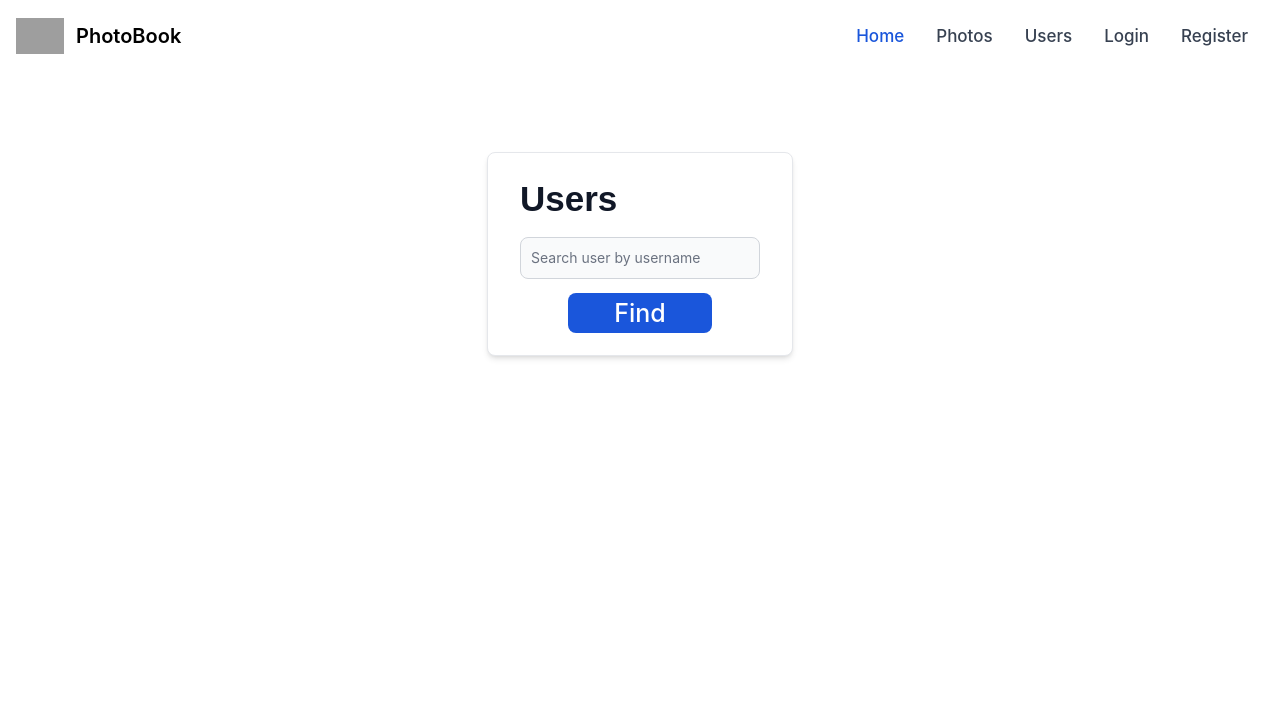
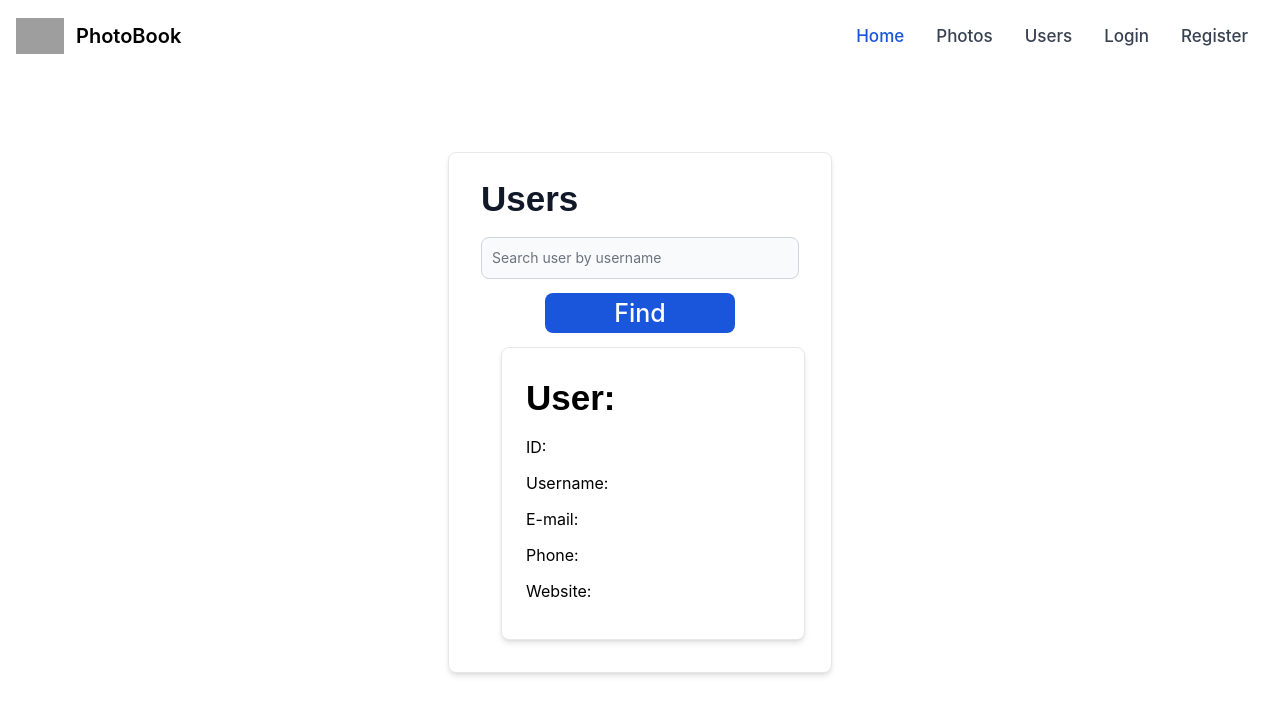
Before and after one commit to Biker5522/Photobook-React, a Next.js app in the folder frontend/: page /users in a window 1280 px wide. Shown: the top 714 px of the page. Built offline with nearby package versions, Linux system fonts and the light colour scheme; grey boxes are pictures that could not be loaded.

Commit message:
Display searched user

```diff
--- a/frontend/pages/api/CallAPI.ts
+++ b/frontend/pages/api/CallAPI.ts
@@ -8,6 +8,7 @@ export async function getUserByUsername (username: any)
             (u: any) => u.username == username.current?.value
           );
           console.log(user);
+          return user;
         } catch (err) {
           console.log(err);
         }
--- a/frontend/pages/users.tsx
+++ b/frontend/pages/users.tsx
@@ -1,10 +1,15 @@
-import {useRef} from 'react';
+import { useRef, useState } from 'react';
 import { getUserByUsername } from './api/CallAPI';
 
 
 export default function Users() {
 
     const username = useRef<any>(null);
+    const [user, setUser] = useState<any>()
+
+    async function getUser() {
+      setUser(await getUserByUsername(username));
+    }
 
     return (
       <div className="max-w-2xl mx-auto loginPage">
@@ -26,12 +31,32 @@ export default function Users() {
             <div className="flex items-center justify-center h-5 ">
               <button
                 type="submit"
-                onClick={getUserByUsername.bind(null, username)}
+                onClick={getUser}
                 className="w-3/5 text-white bg-blue-700 hover:bg-blue-800 focus:ring-4 focus:ring-blue-300 font-medium rounded-lg text-sm px-5 py-2.5 text-center dark:bg-blue-600 dark:hover:bg-blue-700 dark:focus:ring-blue-800"
               >
                 Find
               </button>
             </div>
+                {user != null &&
+                  <div className="post p-6  bg-white rounded-lg border border-gray-200 shadow-md dark:bg-gray-800 dark:border-gray-700">
+                    <h2>User: {user.name}</h2>
+                    <p className="mb-3">ID: {user.id}</p>
+                    <p className="mb-3">Username: {user.username}</p>
+                    <p className="mb-3">E-mail: {user.email}</p>
+                    <p className="mb-3">Phone: {user.phone}</p>
+                    <p className="mb-3">Website: <a href={'https://' + user.website}>{user.website}</a></p>
+                  </div>
+                }
+                {user == null &&
+                  <div className="post p-6  bg-white rounded-lg border border-gray-200 shadow-md dark:bg-gray-800 dark:border-gray-700">
+                    <h2>User: </h2>
+                    <p className="mb-3">ID: </p>
+                    <p className="mb-3">Username: </p>
+                    <p className="mb-3">E-mail: </p>
+                    <p className="mb-3">Phone: </p>
+                    <p className="mb-3">Website: </p>
+                  </div>
+                }
           </form>
         </div>
       </div>
```
